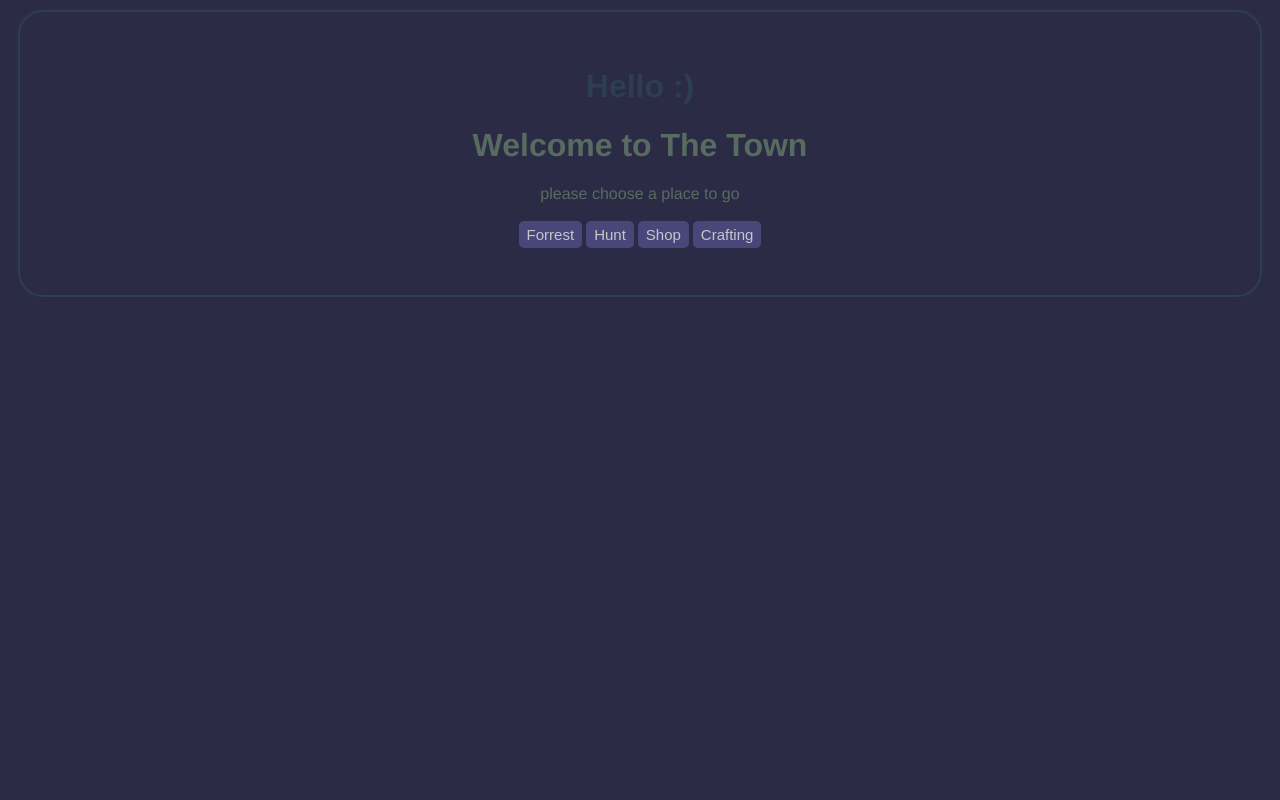
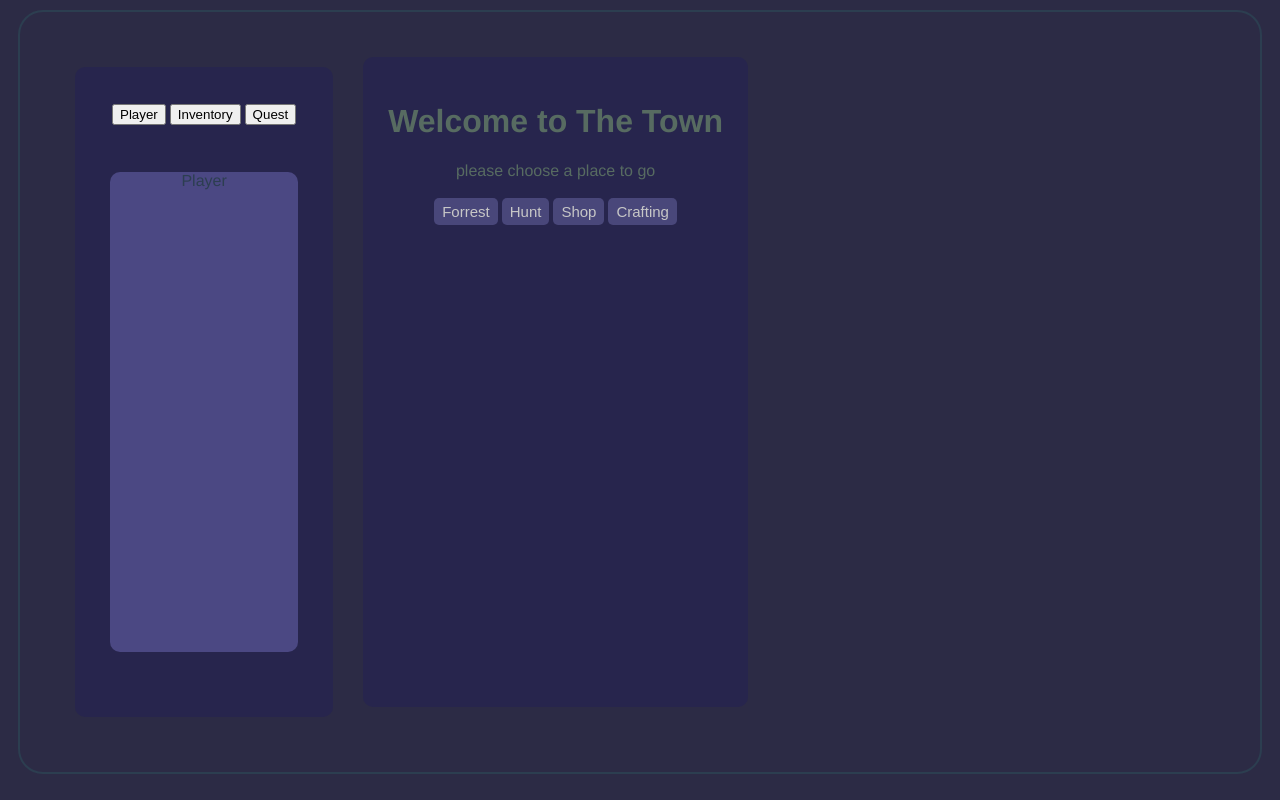
Before and after one commit to ArkRaga/Vue-project, a Vue app: page /#/ in a window 1280 px wide. Built offline with nearby package versions, Linux system fonts and the light colour scheme.

Commit message:
fixed the crash error

```diff
--- a/src/components/Cards/GatheringCard.vue
+++ b/src/components/Cards/GatheringCard.vue
@@ -6,7 +6,7 @@
 </template>
 
 <script>
-import eventSystem from "../../../service/eventSystem";
+import eventSystem from "@/service/eventSystem.js";
 export default {
 	props: {
 		title: String,
--- a/src/components/Locations/CraftingLocation.vue
+++ b/src/components/Locations/CraftingLocation.vue
@@ -10,7 +10,7 @@
 
 <script>
 import Buttonface from "../Buttonface.vue";
-import CraftingCard from "./Cards/CraftingCard.vue";
+import CraftingCard from "../Cards/CraftingCard.vue";
 import * as craft from "../../data/crafting.json";
 import eventSystem from "@/service/eventSystem";
 export default {
--- a/src/components/Locations/Forrest.vue
+++ b/src/components/Locations/Forrest.vue
@@ -29,7 +29,7 @@
 </template>
 
 <script>
-import Card from "./Cards/GatheringCard.vue";
+import Card from "../Cards/GatheringCard.vue";
 import Buttonface from "../Buttonface.vue";
 import eventSystem from "../../service/eventSystem";
 import { mapGetters, mapActions } from "vuex";
--- /dev/null
+++ b/src/components/PlayerInfoPanel.vue
@@ -0,0 +1,47 @@
+<template>
+	<div class="main">
+		<div class="btn-container">
+			<button @click="changeSelection('Player')">Player</button>
+			<button @click="changeSelection('Inventory')">Inventory</button>
+			<button @click="changeSelection('Quest')">Quest</button>
+		</div>
+		<div class="body">{{ selected }}</div>
+	</div>
+</template>
+
+<script>
+export default {
+	name: "InfoPanel",
+	components: {},
+	data() {
+		return {
+			selected: "Player",
+		};
+	},
+	methods: {
+		changeSelection(sel) {
+			this.selected = sel;
+		},
+	},
+};
+</script>
+
+<style scoped>
+.main {
+	background-color: #27254d;
+	height: 400px;
+	padding: 10px;
+	border-radius: 15px;
+}
+button {
+	margin: 2px;
+}
+.btn-container {
+	height: 10%;
+}
+.body {
+	background-color: #4b4883;
+	border-radius: 10px;
+	height: 80%;
+}
+</style>
--- a/src/views/HomeView.vue
+++ b/src/views/HomeView.vue
@@ -1,10 +1,14 @@
 <template>
 	<div class="home">
-		<h1>Hello :)</h1>
-		<Town v-if="playerLocation === 'Town'" />
-		<Forrest v-else-if="playerLocation === 'Forrest'" />
-		<CraftingLocation v-else-if="playerLocation === 'Crafting'" />
-		<DefaultLocation v-else :location="playerLocation" />
+		<div>
+			<PlayerInfoPanel />
+		</div>
+		<div class="main">
+			<Town v-if="playerLocation === 'Town'" />
+			<Forrest v-else-if="playerLocation === 'Forrest'" />
+			<CraftingLocation v-else-if="playerLocation === 'Crafting'" />
+			<DefaultLocation v-else :location="playerLocation" />
+		</div>
 	</div>
 </template>
 
@@ -15,12 +19,20 @@ import Forrest from "../components/Locations/Forrest.vue";
 import CraftingLocation from "../components/Locations/CraftingLocation.vue";
 import DefaultLocation from "../components/Locations/DefaultLocation.vue";
 import Notif from "../components/Notifs.vue";
+import PlayerInfoPanel from "../components/PlayerInfoPanel.vue";
 import { mapGetters } from "vuex";
 
 export default {
 	name: "HomeView",
 	props: {},
-	components: { Notif, DefaultLocation, Town, Forrest, CraftingLocation },
+	components: {
+		PlayerInfoPanel,
+		Notif,
+		DefaultLocation,
+		Town,
+		Forrest,
+		CraftingLocation,
+	},
 	// data() {
 	//   return {
 	//     player_location: "",
@@ -40,6 +52,14 @@ export default {
 <style scoped>
 .home {
 	padding: 25px;
+	display: flex;
+	flex-direction: row;
+}
+.main {
+	background-color: #27254d;
+	border-radius: 10px;
+	height: 600px;
+	padding: 25px;
 }
 p {
 	color: white;
```
Also changed, not shown: src/components/infoPanel.vue (deleted, +0 -7 lines).
